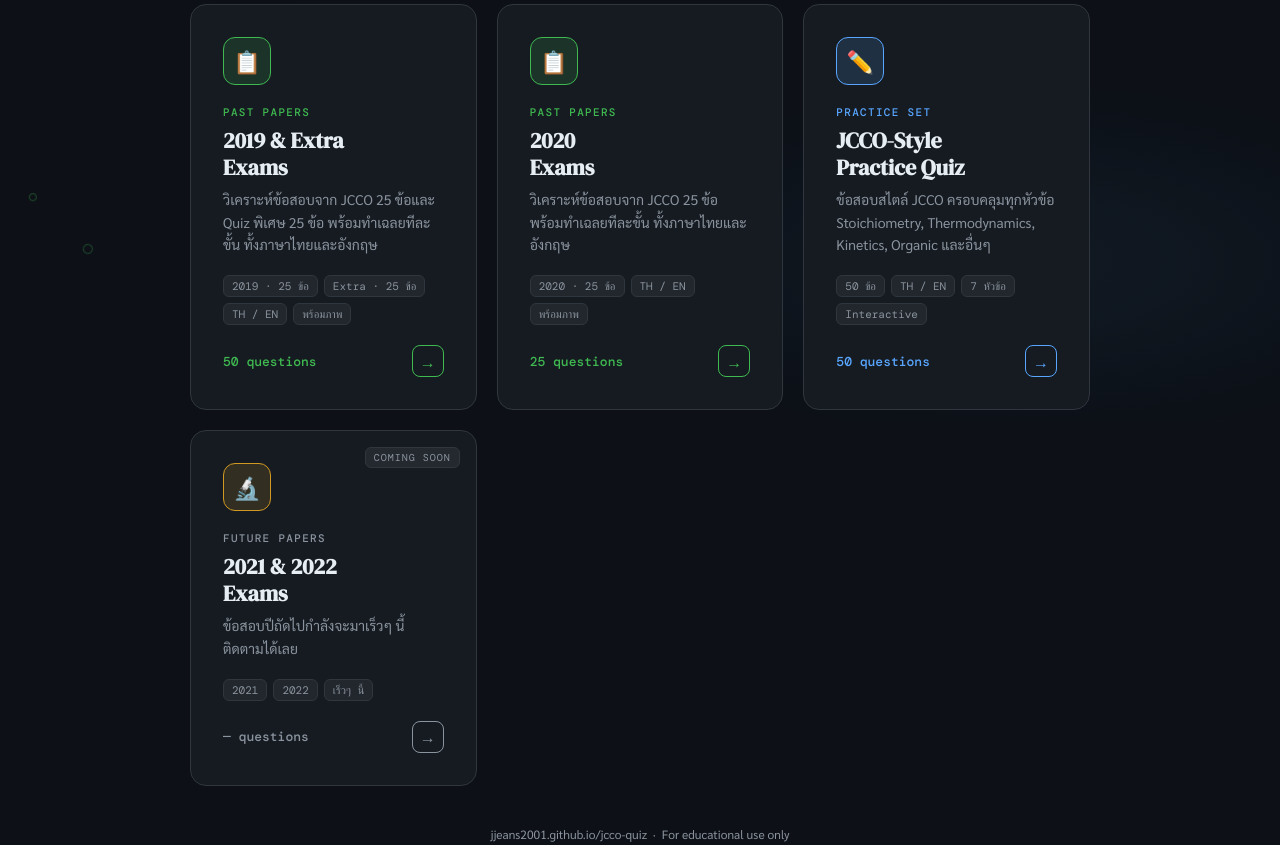
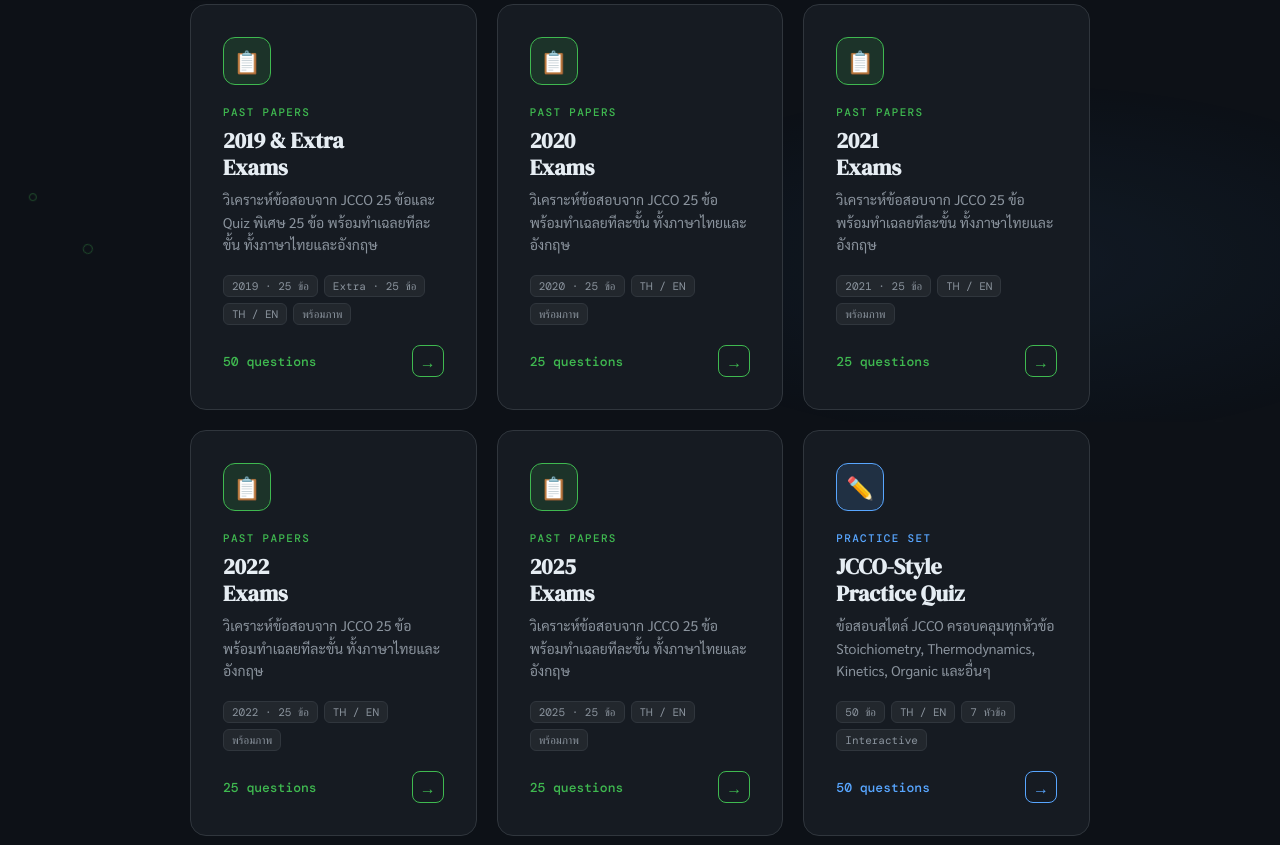
Before and after one commit to jjeans2001/jcco-quiz, a plain HTML site: page index.html in a window 1280 px wide. Shown: the part 378-1223 px from the top of the page. Drawn offline with nearby package versions, Linux system fonts and the light colour scheme.

Commit message:
Update index.html

```diff
--- a/index.html
+++ b/index.html
@@ -264,7 +264,58 @@
       </div>
     </a>
 
-    <!-- Card 3: Practice 50 -->
+    <!-- Card 3: Exam 2021 -->
+    <a class="card card-1" href="BCCO_2021.html">
+      <div class="card-icon">📋</div>
+      <span class="card-year">Past Papers</span>
+      <h2 class="card-title">2021 <br> Exams</h2>
+      <p class="card-desc">วิเคราะห์ข้อสอบจาก JCCO 25 ข้อ พร้อมทำเฉลยทีละขั้น ทั้งภาษาไทยและอังกฤษ</p>
+      <div class="card-tags">
+        <span class="tag">2021 · 25 ข้อ</span>
+        <span class="tag">TH / EN</span>
+        <span class="tag">พร้อมภาพ</span>
+      </div>
+      <div class="card-footer">
+        <span class="card-count">25 questions</span>
+        <div class="card-arrow">→</div>
+      </div>
+    </a>
+
+    <!-- Card 4: Exam 2022 -->
+    <a class="card card-1" href="BCCO_2022.html">
+      <div class="card-icon">📋</div>
+      <span class="card-year">Past Papers</span>
+      <h2 class="card-title">2022 <br> Exams</h2>
+      <p class="card-desc">วิเคราะห์ข้อสอบจาก JCCO 25 ข้อ พร้อมทำเฉลยทีละขั้น ทั้งภาษาไทยและอังกฤษ</p>
+      <div class="card-tags">
+        <span class="tag">2022 · 25 ข้อ</span>
+        <span class="tag">TH / EN</span>
+        <span class="tag">พร้อมภาพ</span>
+      </div>
+      <div class="card-footer">
+        <span class="card-count">25 questions</span>
+        <div class="card-arrow">→</div>
+      </div>
+    </a>
+
+    <!-- Card 5: Exam 2025 -->
+    <a class="card card-1" href="BCCO_2025.html">
+      <div class="card-icon">📋</div>
+      <span class="card-year">Past Papers</span>
+      <h2 class="card-title">2025 <br> Exams</h2>
+      <p class="card-desc">วิเคราะห์ข้อสอบจาก JCCO 25 ข้อ พร้อมทำเฉลยทีละขั้น ทั้งภาษาไทยและอังกฤษ</p>
+      <div class="card-tags">
+        <span class="tag">2025 · 25 ข้อ</span>
+        <span class="tag">TH / EN</span>
+        <span class="tag">พร้อมภาพ</span>
+      </div>
+      <div class="card-footer">
+        <span class="card-count">25 questions</span>
+        <div class="card-arrow">→</div>
+      </div>
+    </a>
+
+    <!-- Card 6: Practice 50 -->
     <a class="card card-2" href="jcco_quiz_50.html">
       <div class="card-icon">✏️</div>
       <span class="card-year">Practice Set</span>
@@ -282,7 +333,7 @@
       </div>
     </a>
 
-    <!-- Card 4: Coming soon -->
+    <!-- Card 7: Coming soon -->
     <div class="card card-3 card-soon">
       <div class="soon-badge">Coming Soon</div>
       <div class="card-icon">🔬</div>
```
